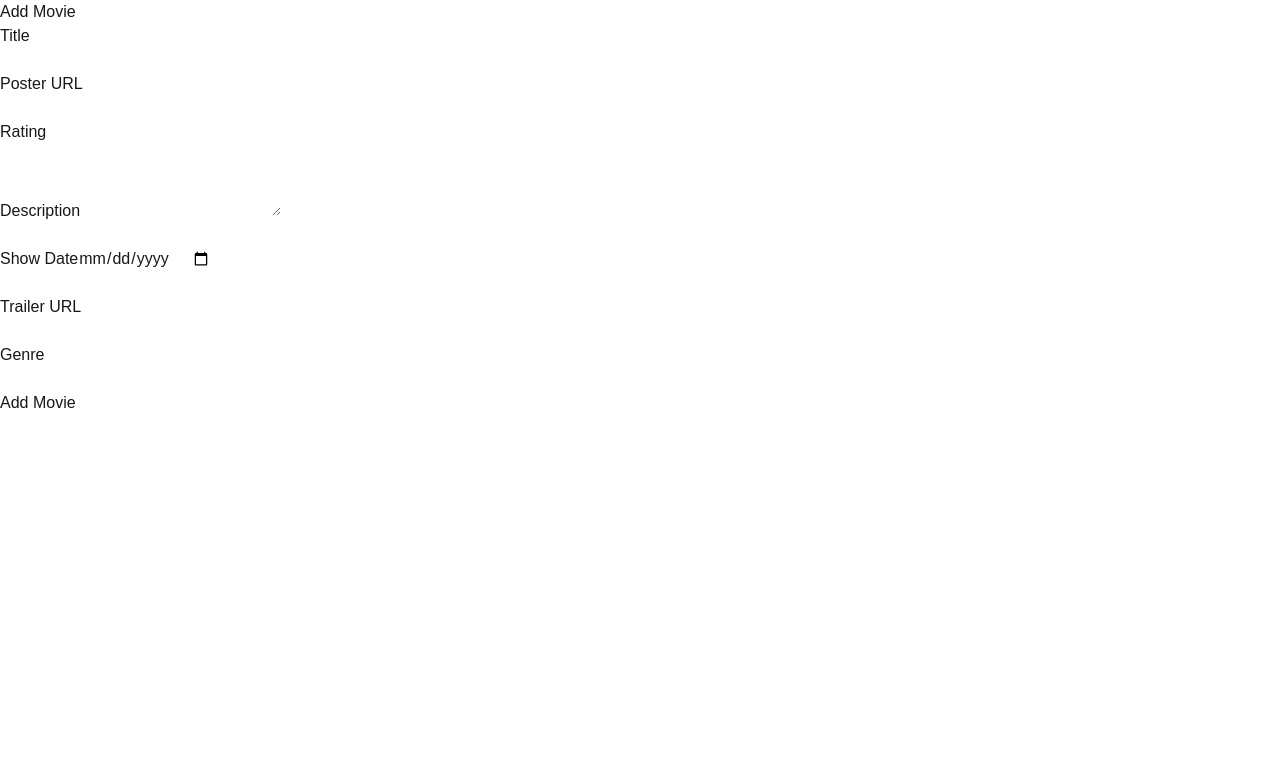
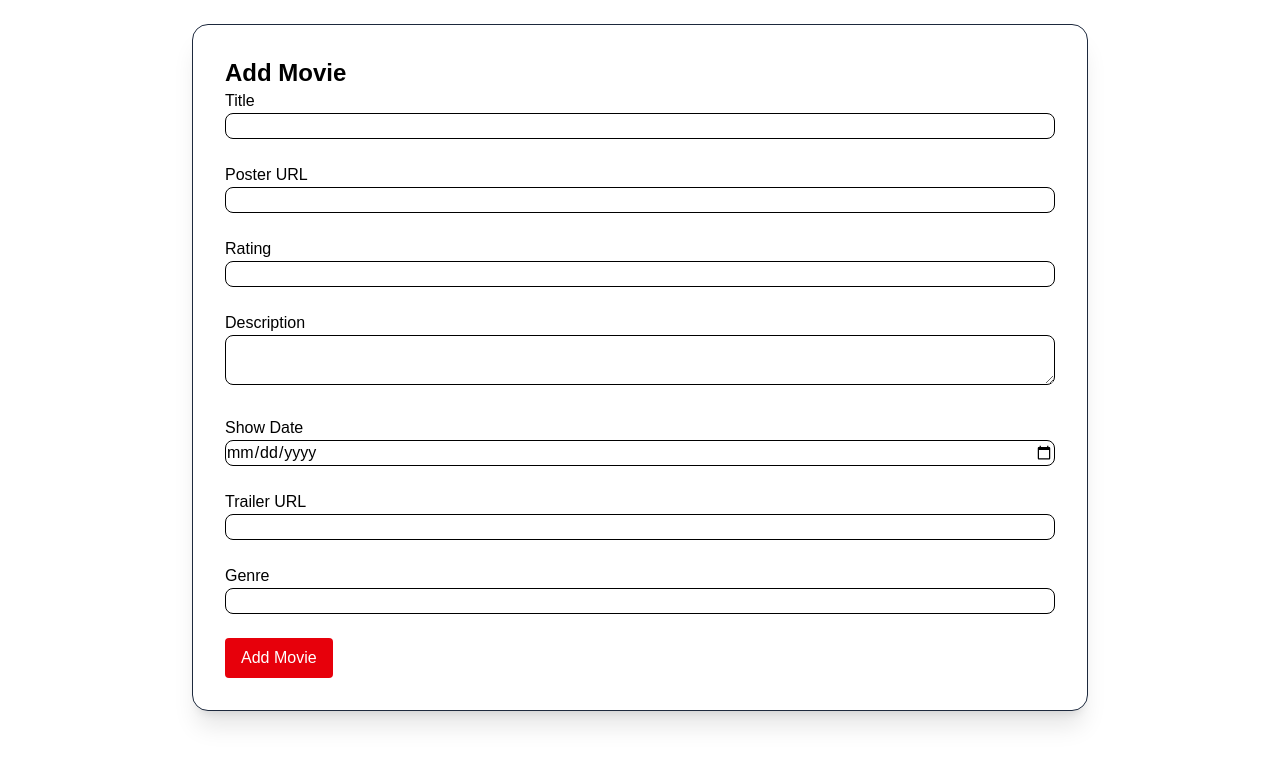
Before and after one commit to SavannahMilburnUGA/ces, a Next.js app in the folder ces/: page /admin/addMovie in a window 1280 px wide. Shown: the top 764 px of the page. Built offline with nearby package versions, Linux system fonts and the light colour scheme.

Commit message:
made admin movie page look better

```diff
--- a/ces/src/app/admin/addMovie/page.js
+++ b/ces/src/app/admin/addMovie/page.js
@@ -39,53 +39,86 @@ export default function AdminAddMovie() {
   }
 
     return (
+    <main className="min-h-dvh bg-white text-slate-100 flex items-start justify-center p-6">
+      <section className="w-full max-w-4xl bg-white border border-slate-800 rounded-2xl shadow-xl p-6 md:p-8">
       <div>
-      <h1>Add Movie</h1>
+      <h1 className="text-2xl font-bold text-black">Add Movie</h1>
+      <section className="text-black">
       <form onSubmit={handleSubmit}>
-        <label>
+
+        <label >
           Title
-          <input value={form.title} onChange={e=>update("title", e.target.value)} required />
+          <input
+          className="w-full rounded-lg border border-black"
+          value={form.title} onChange={e=>update("title", e.target.value)} required
+          />
         </label>
         <br/><br/>
 
         <label>
           Poster URL
-          <input value={form.posterUrl} onChange={e=>update("posterUrl", e.target.value)} required />
+          <input
+          className="w-full rounded-lg border border-black"
+          value={form.posterUrl} onChange={e=>update("posterUrl", e.target.value)} required
+          />
         </label>
         <br/><br/>
 
         <label>
           Rating
-          <input value={form.rating} onChange={e=>update("rating", e.target.value)} />
+          <input
+          className="w-full rounded-lg border border-black"
+          value={form.rating} onChange={e=>update("rating", e.target.value)}
+          />
         </label>
         <br/><br/>
 
         <label>
           Description
-          <textarea value={form.description} onChange={e=>update("description", e.target.value)} required />
+          <textarea
+          className="w-full rounded-lg border border-black"
+          value={form.description} onChange={e=>update("description", e.target.value)} required
+           />
         </label>
         <br/><br/>
 
         <label>
           Show Date
-          <input type="date" value={form.showDate} onChange={e=>update("showDate", e.target.value)} required />
+          <input
+          className="w-full rounded-lg border border-black"
+          type="date"
+          value={form.showDate} onChange={e=>update("showDate", e.target.value)} required
+           />
         </label>
         <br/><br/>
 
         <label>
           Trailer URL
-          <input value={form.trailerUrl} onChange={e=>update("trailerUrl", e.target.value)} required />
+          <input
+          className="w-full rounded-lg border border-black"
+          value={form.trailerUrl} onChange={e=>update("trailerUrl", e.target.value)} required
+          />
         </label>
         <br/><br/>
 
         <label>
           Genre
-          <input value={form.genre} onChange={e=>update("genre", e.target.value)} required />
+          <input
+          className="w-full rounded-lg border border-black"
+          value={form.genre} onChange={e=>update("genre", e.target.value)} required
+           />
         </label>
         <br/><br/>
 
-        <button type="submit">Add Movie</button>
+        <button
+        className="bg-red-600 text-white px-4 py-2 rounded hover:bg-red-700 transition"
+        type="submit">
+          Add Movie
+        </button>
       </form>
+  </section>
     </div>
+    </section>
+    </main>
   );
 }
```
